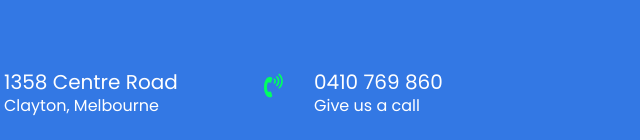
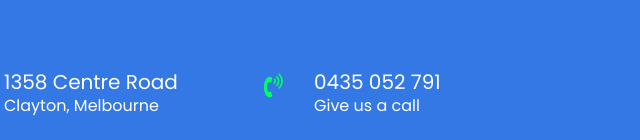
Before and after one commit to codeanddie/codeanddie.github.io, a plain HTML site: page blog.html in a window 1280 px wide. Shown: the part 812-952 px from the top of the page, 586-1226 px from the left. Drawn offline with nearby package versions, Linux system fonts and the light colour scheme.

Commit message:
Update blog.html

```diff
--- a/blog.html
+++ b/blog.html
@@ -203,7 +203,7 @@
                 </div>
                 <!-- End contact Icon -->
                 <div class="contact-info">
-                  <h3>0410 769 860</h3>
+                  <h3>0435 052 791</h3>
                   <p>Give us a call</p>
                 </div>
                 <!-- End Contact Info -->
```
